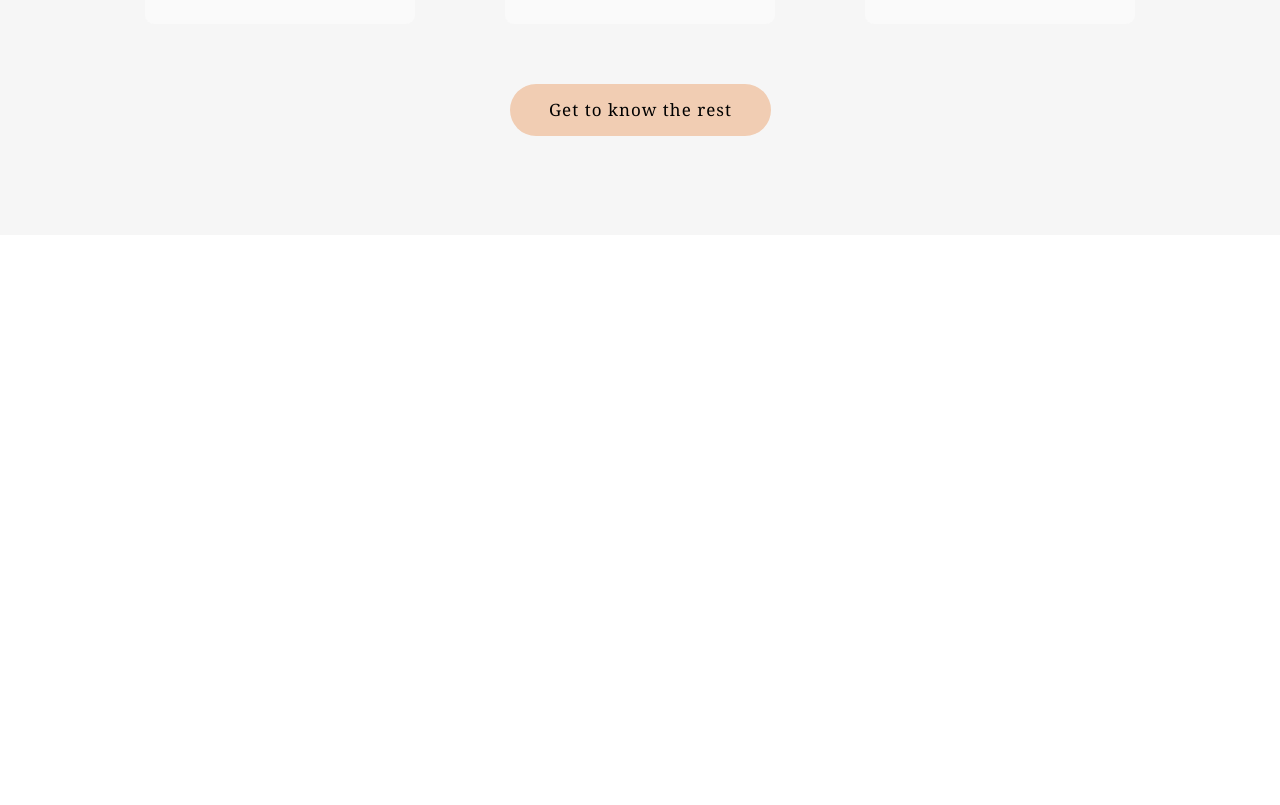
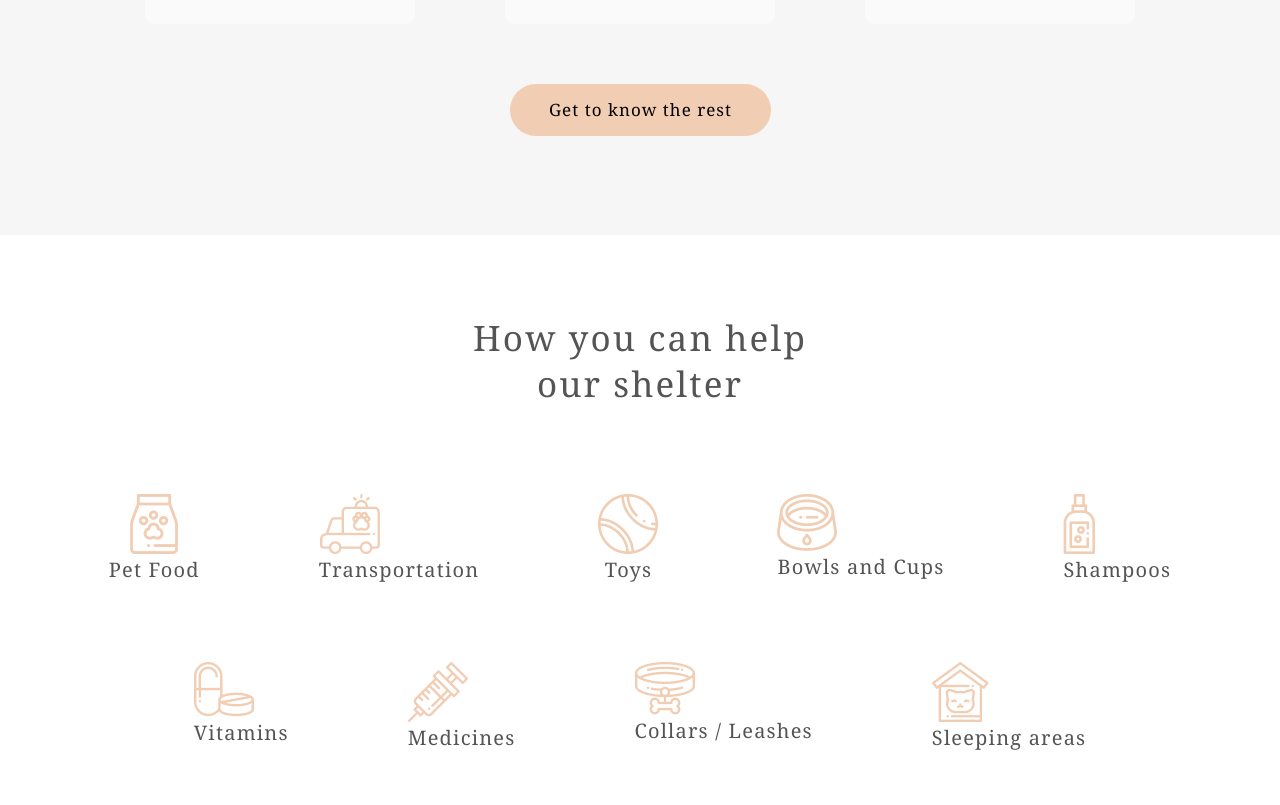
Before and after one commit to DianaAndreeva/Shelter, a plain HTML site: page index.html in a window 1280 px wide. Shown: the part 2138-2943 px from the top of the page. Before the commit the page ends 2373 px from the top, so only its background shows below. Drawn offline with Linux system fonts and the light colour scheme.

Commit message:
feat: add 4th section

```diff
--- a/index.html
+++ b/index.html
@@ -81,6 +81,68 @@
                 <button class="button-slider-get-to-know">Get to know the rest</button>
             </div>
         </section>
+        <section class="how-help-section">
+            <div class="wrapper how-help-section">
+                <p class="text-how-help">How you can help <br>
+                    our shelter</p>
+                <div class="how-help-container">
+                    <div class="card-how-help">
+                        <figure class="rrrr"> <!--1 class only rrrr(change), fro img as well-->
+                            <img class="img-card-how-help" src="/Shelter/assets/pet-food.png" alt="pet food">
+                            <figcaption class="caption-cards-how-help">Pet Food</figcaption>
+                        </figure>
+                    </div>
+                    <div class="card-how-help">
+                        <figure>
+                            <img src="/Shelter/assets/transportation.png" alt="transportation">
+                            <figcaption class="caption-cards-how-help">Transportation</figcaption>
+                        </figure>
+                    </div>
+                    <div class="card-how-help">
+                        <figure>
+                            <img src="/Shelter/assets/toys.png" alt="toys">
+                            <figcaption class="caption-cards-how-help">Toys</figcaption>
+                        </figure>
+                    </div>
+                    <div class="card-how-help">
+                        <figure>
+                            <img src="/Shelter/assets/bowls-and-cups.png" alt="Bowls and Cups">
+                            <figcaption class="caption-cards-how-help">Bowls and Cups</figcaption>
+                        </figure>
+                    </div>
+                    <div class="card-how-help">
+                        <figure>
+                            <img src="/Shelter/assets/shampoos.png" alt="shampoos">
+                            <figcaption class="caption-cards-how-help">Shampoos</figcaption>
+                        </figure>
+                    </div>
+                    <div class="card-how-help">
+                        <figure>
+                            <img src="/Shelter/assets/vitamins.png" alt="vitamins">
+                            <figcaption class="caption-cards-how-help">Vitamins</figcaption>
+                        </figure>
+                    </div>
+                    <div class="card-how-help">
+                        <figure>
+                            <img src="/Shelter/assets/medicines.png" alt="medicines">
+                            <figcaption class="caption-cards-how-help">Medicines</figcaption>
+                        </figure>
+                    </div>
+                    <div class="card-how-help">
+                        <figure>
+                            <img src="/Shelter/assets/collars-or-leashes.png" alt="Collars or Leashes">
+                            <figcaption class="caption-cards-how-help">Collars / Leashes</figcaption>
+                        </figure>
+                    </div>
+                    <div class="card-how-help">
+                        <figure>
+                            <img src="/Shelter/assets/sleeping-area.png" alt="sleeping area">
+                            <figcaption class="caption-cards-how-help">Sleeping areas</figcaption>
+                        </figure>
+                    </div>
+                </div>
+            </div>
+        </section>
     </main>
     <footer>
 
--- a/style.css
+++ b/style.css
@@ -294,3 +294,57 @@ body {
     line-height: 130%;
     letter-spacing: 0.06em;
 }
+
+/* SECTION 4 */
+
+.how-help-section {
+    /* height: 611px; */
+    margin-top: 80px;
+}
+
+.how-help-container {
+    display: flex;
+    flex-wrap: wrap;
+    justify-content: center;
+    margin: 0 27px;
+    margin-top: 60px;
+    margin-bottom: 45px;
+}
+
+.card-how-help {
+    display: flex;
+    justify-content: space-between;
+    flex-direction: column;
+    align-items: center;
+    height: 113px;
+    margin: 27.5px 59.5px;
+
+
+}
+
+.rrrr {
+    text-align: center;
+}
+
+
+.text-how-help {
+    font-family: 'Georgia';
+    font-weight: 400;
+    font-size: 35px;
+    line-height: 130%;
+    letter-spacing: 0.06em;
+    text-align: center;
+    color: #545454;
+}
+
+
+.caption-cards-how-help {
+    font-family: 'Georgia';
+    font-weight: 400;
+    font-size: 20px;
+    line-height: 115%;
+    letter-spacing: 0.06em;
+    text-align: center;
+
+    color: #545454;
+}
```
